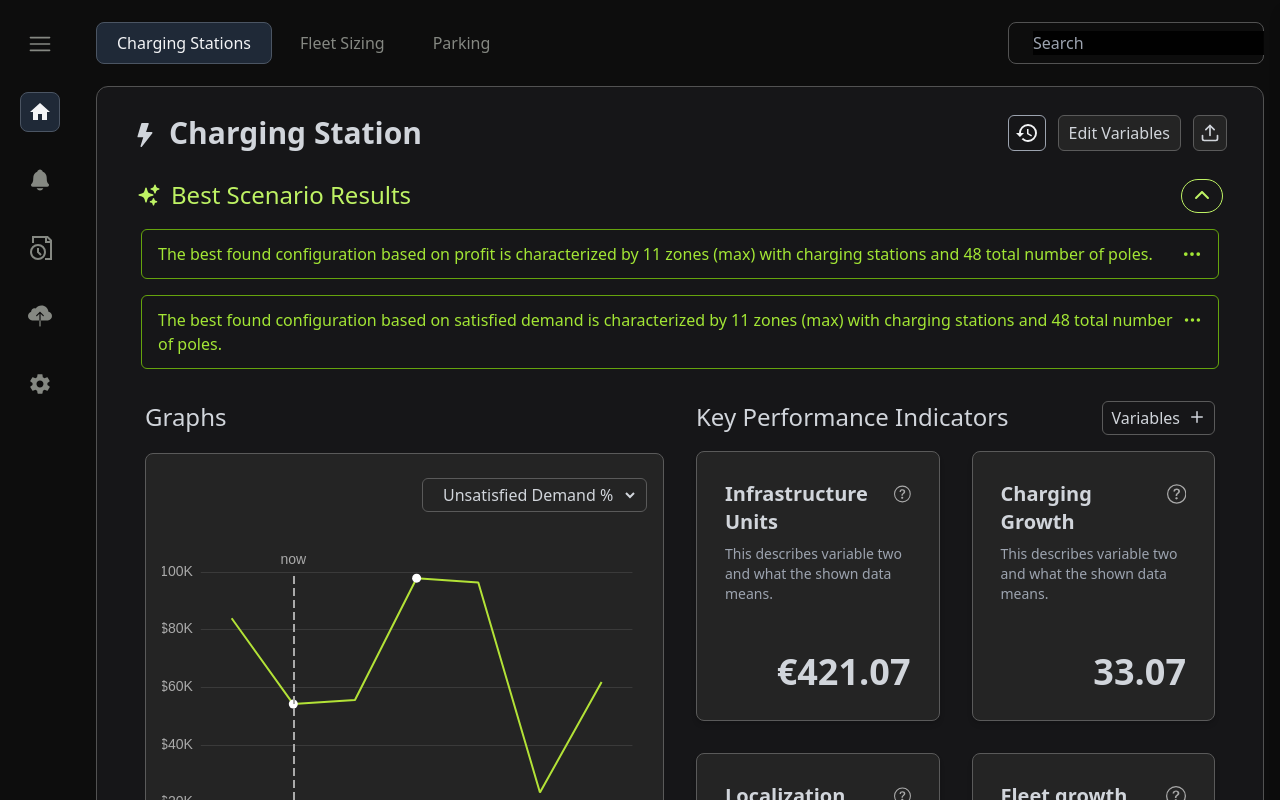
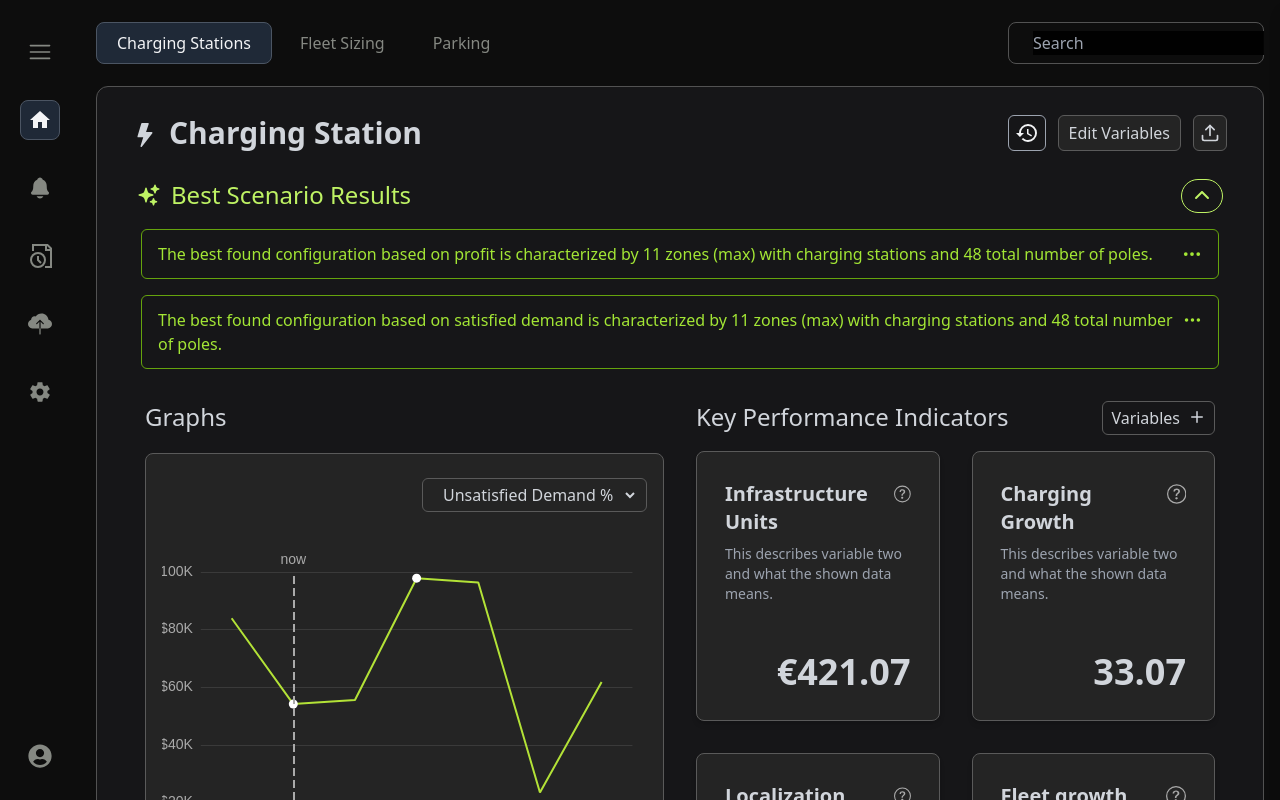
Before and after one commit to Victoriakaey/InsightGrid, a Next.js app: page / in a window 1280 px wide. Shown: the top 800 px of the page. Built offline with nearby package versions, Linux system fonts and the light colour scheme.

Commit message:
saving before configuring google oauth

```diff
--- a/app/components/dashboard/editVariables/searchHeader.tsx
+++ b/app/components/dashboard/editVariables/searchHeader.tsx
@@ -3,8 +3,6 @@ import React, { useState } from "react";
 import { FaSearch } from "react-icons/fa";
 import { HiSparkles } from "react-icons/hi2";
 import { FaRedo } from "react-icons/fa";
-
-// could prob make the
 
 export default function SearchHeader() {
   return (
--- a/app/components/sidebar.tsx
+++ b/app/components/sidebar.tsx
@@ -1,12 +1,14 @@
 "use client";
 import React, { useState } from "react";
 import { sidebarItems } from "@/lib/items";
+import UserIcon from "./userIcon";
 
 export default function Sidebar() {
   const [active, setActive] = useState<string>("home");
 
   return (
-    <div className="flex flex-col h-screen w-20 items-center text-button py-6 gap-7">
+    <div className="flex flex-col justify-between py-8 h-screen w-20 items-center">
+      <div className="flex flex-col text-button gap-7">
         {sidebarItems.map((item) => (
           <button
             key={item.id}
@@ -22,5 +24,7 @@ export default function Sidebar() {
           </button>
         ))}
       </div>
+      <UserIcon />
+    </div>
   );
 }
--- /dev/null
+++ b/app/components/userIcon.tsx
@@ -0,0 +1,11 @@
+"use client";
+import React, { useState } from "react";
+import { FaUserCircle } from "react-icons/fa";
+
+export default function UserIcon() {
+  return (
+    <div className="">
+      <FaUserCircle className="text-2xl text-button hover:text-gray-100 cursor-pointer transition-colors" />
+    </div>
+  );
+}
```
Lines whose indentation alone changed are shown as unchanged.
